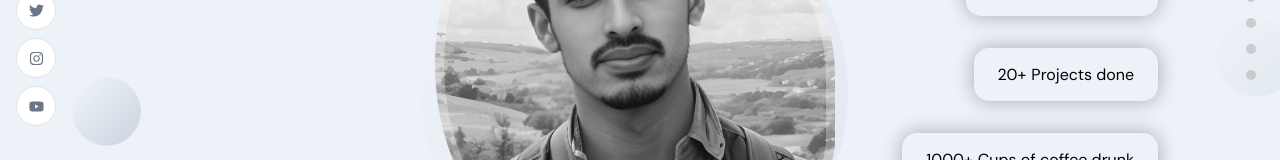
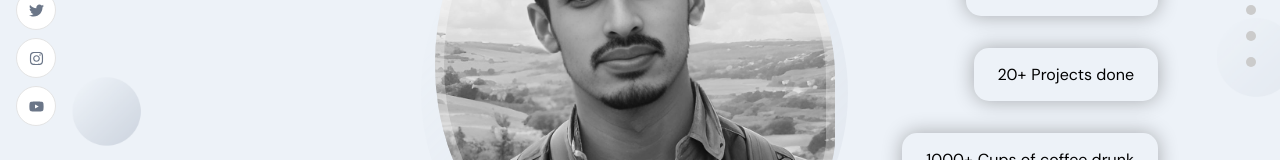
Before and after one commit to muzamil1233/portfolio_front, a React (Create React App) app: page / in a window 1280 px wide. Shown: the part 390-550 px from the top of the page. Built offline with nearby package versions, Linux system fonts and the light colour scheme.

Commit message:
dots update

```diff
--- a/src/components/NavigationDots.jsx
+++ b/src/components/NavigationDots.jsx
@@ -5,7 +5,7 @@ import React from "react";
 const NavigationDots = ({ active }) => {
   return (
     <div className="app__navigation">
-      {["home", "work", "skills", "about", "testimonials", "contact"].map(
+      {["home", "work", "skills","blog", "contact"].map(
         (item, index) => (
           <a
             href={`#${item}`}
```
